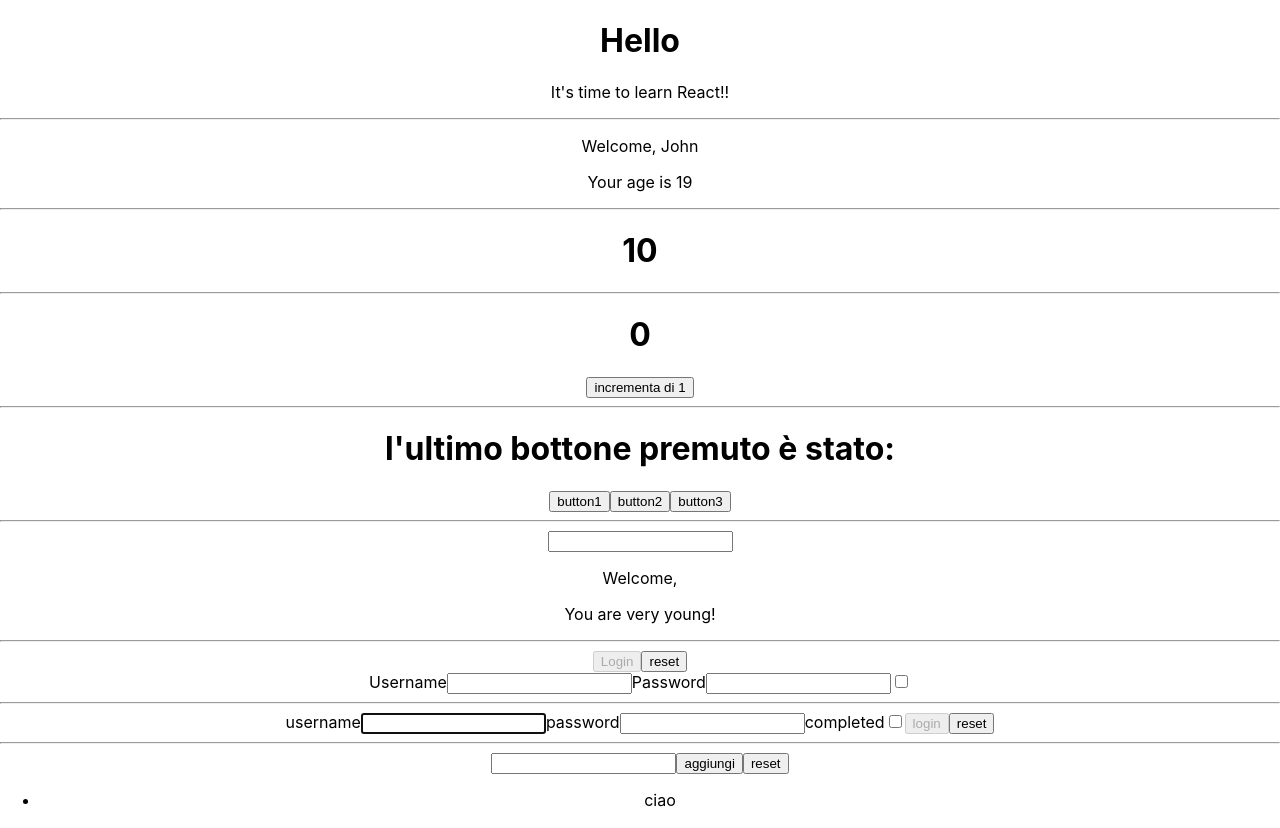
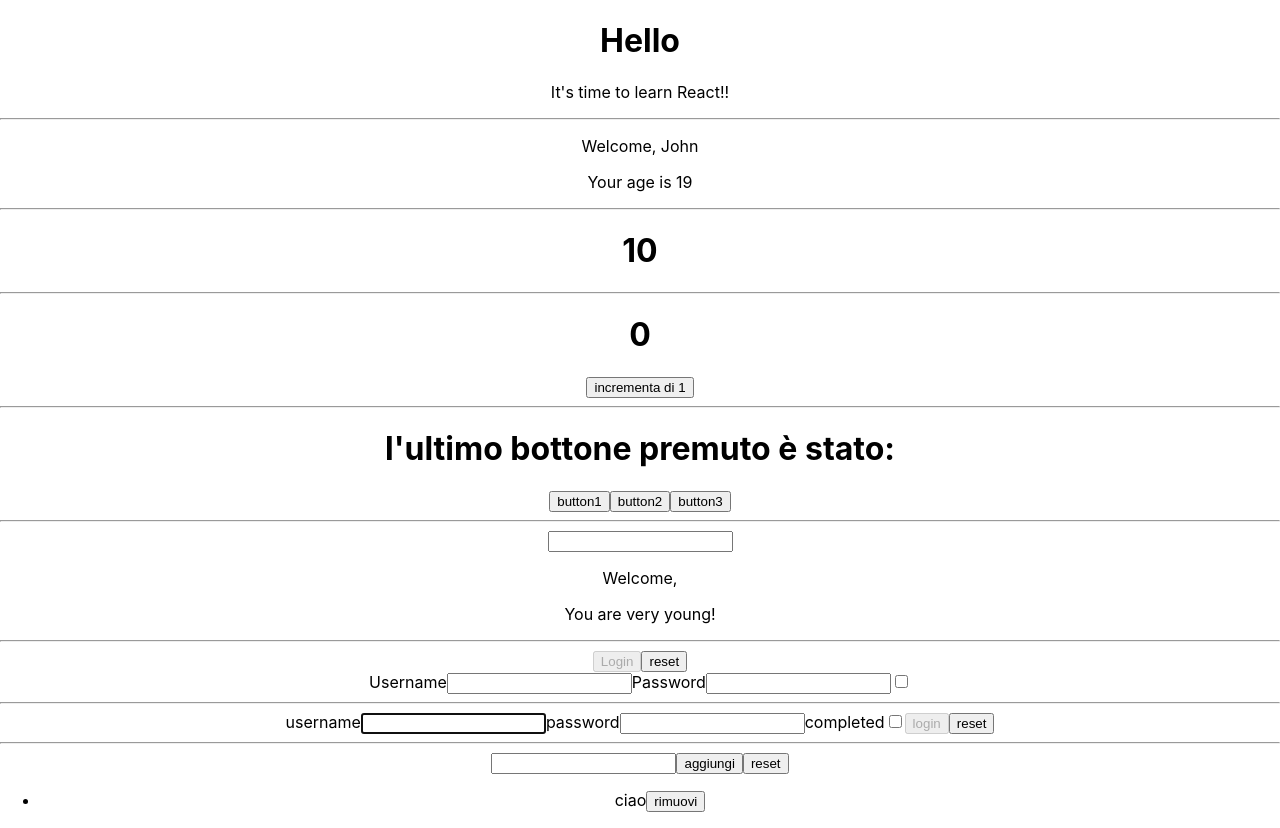
Before and after one commit to elperez365/reactExercises, a React (Create React App) app in the folder appesercizireact/: page / in a window 1280 px wide. Built offline with nearby package versions, Linux system fonts and the light colour scheme.

Commit message:
exercise 26 loaded

```diff
--- a/appesercizireact/src/TodoList.js
+++ b/appesercizireact/src/TodoList.js
@@ -18,19 +18,38 @@ class TodoList extends React.Component {
 
     resetItem = () => {
         this.setState ({
-            items:[""]
+            items:[]
         })
     }
 
+    removeLi = (event) =>{
+        event.preventDefault()
+
+        let toRemove=  event.target.id;
+        this.setState({
+            items: this.state.items.filter((el) => el !== toRemove)
+        })
+
+
+    }
+
+
+
+
 
     render(){
+
         return (
             <div>
                 <input id="txIN" type="text" />
                 <button onClick={this.addItems}>aggiungi</button>
                 <button onClick={this.resetItem} >reset</button>
-                <ul>
-                    {this.state.items.map((el)=> <li>{el}</li>)}
+                <ul id="itemss">
+                    {this.state.items.map((el)=>
+                    <li>
+                        {el}
+                        <button id ={el} onClick={this.removeLi} >rimuovi</button>
+                        </li>)}
                 </ul>
             </div>
         )
```
